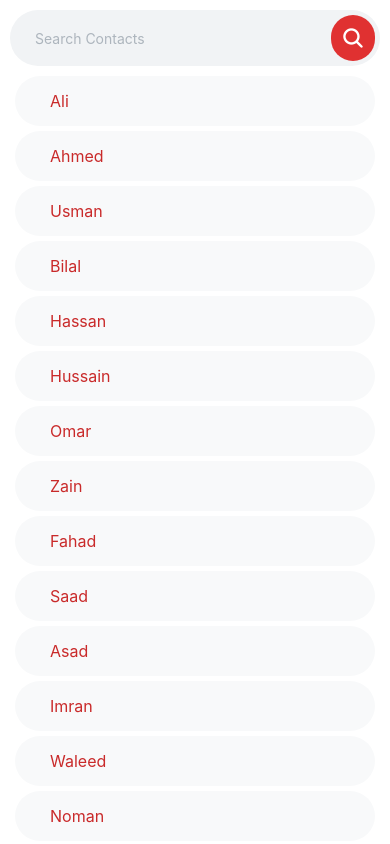
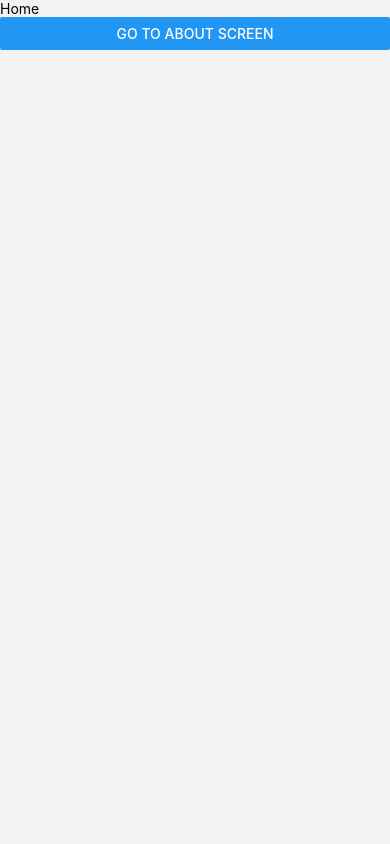
Before and after one commit to YaseenAminM/Learning_React_Native, a React Native app: screen /Home in a window 390 px wide. Built offline with nearby package versions, Linux system fonts and the light colour scheme.

Commit message:
React Navigation in React Native | Installation & Setup

```diff
--- a/App.jsx
+++ b/App.jsx
@@ -1,10 +1,10 @@
 /* eslint-disable no-unused-vars */
 // Style File
 import Styling from './src/components/Styling';
-import { Dimensions } from 'react-native';
+import { View, Text, StyleSheet, Dimensions, StatusBar } from 'react-native';
+import { SafeAreaProvider, SafeAreaView } from 'react-native-safe-area-context';
 
 // Components
-import { View, StyleSheet } from 'react-native';
 import AsyncStorageApp from './src/components/AsyncStorage';
 import Components from './src/components/Components';
 import JSX from './src/components/JSX';
@@ -38,16 +38,28 @@ import DELETE_API from './src/components/DELETE_API';
 import GET_API_LIST from './src/components/GET_API_LIST';
 import PlatformExample from './src/components/PlatformExample';
 import Search from './src/components/Search';
+import Navigation from './src/components/Navigation';
 
 export default function App() {
-  return <View style={styles.appContainer}>{<Search />}</View>;
+  // return (
+  //   <SafeAreaProvider>
+  //     <SafeAreaView style={styles.appContainer}>
+  //       <StatusBar backgroundColor="#ffffff" barStyle="dark-content" />
+  //       <Text>Hello</Text>
+  //     </SafeAreaView>
+  //   </SafeAreaProvider>
+  // );
+  // ========= NAVIGATION =========
+  return (
+    <View style={styles.appContainer}>
+      <Navigation />
+    </View>
+  );
 }
 
 const styles = StyleSheet.create({
   appContainer: {
     flex: 1,
-    backgroundColor: '#red',
-    // alignContent: 'center',
-    // justifyContent: 'center',
+    // backgroundColor: 'purple',
   },
 });
--- a/package.json
+++ b/package.json
@@ -12,10 +12,13 @@
   "dependencies": {
     "@react-native-async-storage/async-storage": "^2.2.0",
     "@react-native/new-app-screen": "0.81.1",
+    "@react-navigation/native": "^7.1.17",
+    "@react-navigation/native-stack": "^7.3.26",
     "axios": "^1.11.0",
     "react": "19.1.0",
     "react-native": "0.81.1",
-    "react-native-safe-area-context": "^5.5.2",
+    "react-native-safe-area-context": "^5.6.1",
+    "react-native-screens": "^4.16.0",
     "react-native-vector-icons": "^10.3.0"
   },
   "devDependencies": {
--- /dev/null
+++ b/src/Navigation/About.jsx
@@ -0,0 +1,10 @@
+import { View, Text } from 'react-native';
+import React from 'react';
+
+export default function About() {
+  return (
+    <View>
+      <Text>About</Text>
+    </View>
+  );
+}
--- /dev/null
+++ b/src/Navigation/Home.jsx
@@ -0,0 +1,12 @@
+import { View, Text, Button } from 'react-native';
+import React from 'react';
+
+export default function Home({ navigation }) {
+  return (
+    <View>
+      <Text>Home</Text>
+
+      <Button title="Go to About Screen" onPress={() => navigation.navigate('About')} />
+    </View>
+  );
+}
--- /dev/null
+++ b/src/components/Navigation.jsx
@@ -0,0 +1,41 @@
+/* eslint-disable no-unused-vars */
+import React from 'react';
+
+import { View, Text, StyleSheet, Dimensions, StatusBar } from 'react-native';
+import { SafeAreaProvider, SafeAreaView } from 'react-native-safe-area-context';
+import { NavigationContainer } from '@react-navigation/native';
+import { createNativeStackNavigator } from '@react-navigation/native-stack';
+
+// Routes / Componentes / Screens
+import Home from '../Navigation/Home';
+import About from '../Navigation/About';
+
+const Stack = createNativeStackNavigator();
+
+export default function Navigation() {
+  return (
+    <NavigationContainer>
+      <StatusBar backgroundColor="#333" barStyle="light-content" />
+      <Stack.Navigator
+        screenOptions={{
+          headerShadowVisible: false, // 👈 removes shadow (Android & iOS)
+        }}>
+        <Stack.Screen
+          name="Home"
+          component={Home}
+          options={{
+            headerShown: false,
+          }}
+        />
+        <Stack.Screen name="About" component={About} />
+      </Stack.Navigator>
+    </NavigationContainer>
+  );
+}
+
+const styles = StyleSheet.create({
+  navigtionContainer: {
+    flex: 1,
+    backgroundColor: 'green',
+  },
+});
--- a/src/components/Search.jsx
+++ b/src/components/Search.jsx
@@ -1,4 +1,5 @@
-import { View, Text, StyleSheet, TextInput, FlatList } from 'react-native';
+/* eslint-disable react-native/no-inline-styles */
+import { View, Text, StyleSheet, TextInput, FlatList, StatusBar } from 'react-native';
 import Icon from 'react-native-vector-icons/Ionicons';
 import React, { useState } from 'react';
 
```
Also changed, not shown: 2 other files (tests, documents, lock files or other folders).
